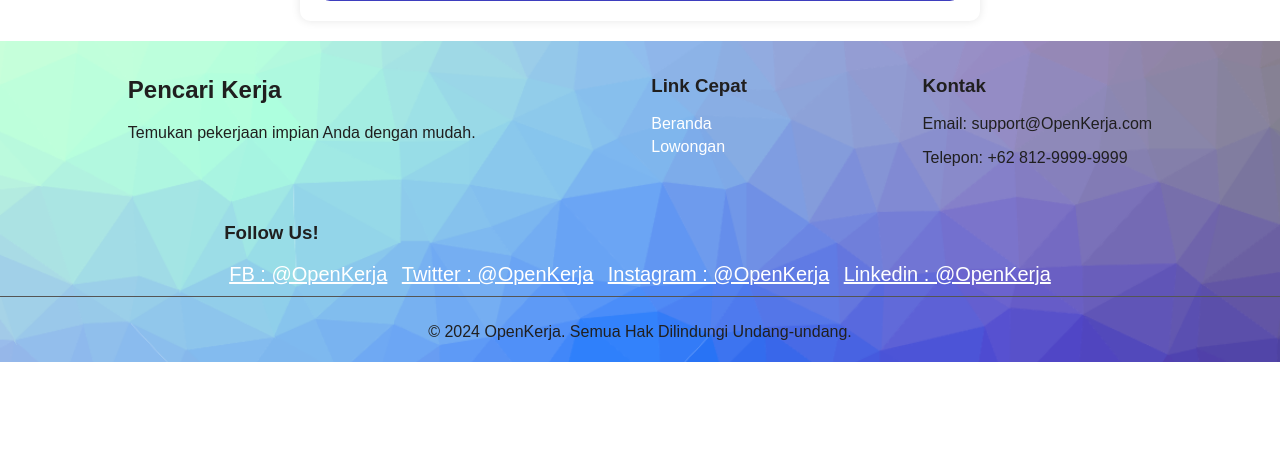
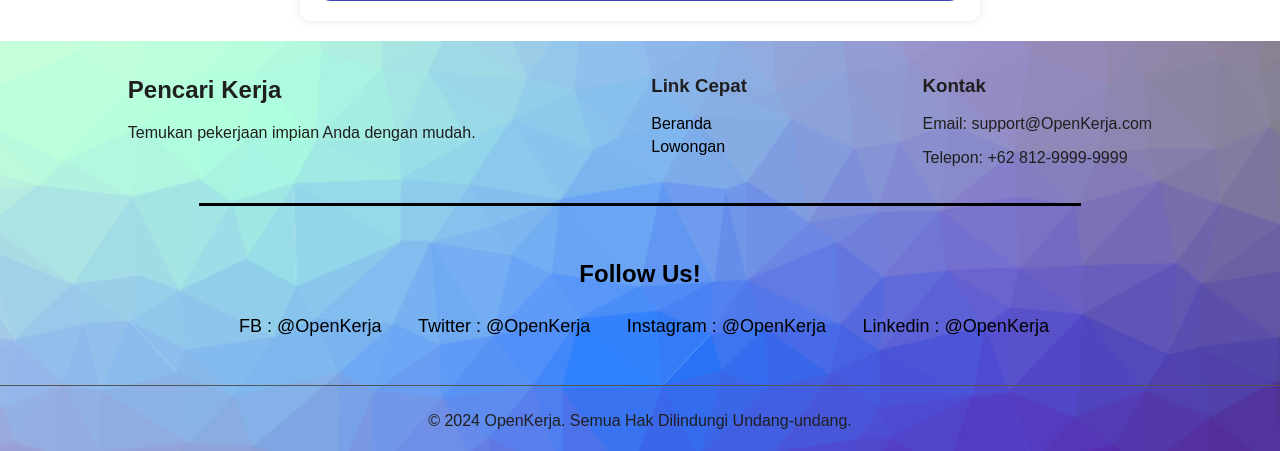
Before and after one commit to TomasBeckett/Project_ProgWeb, a PHP site: page /Pages/pengajuan.php in a window 1280 px wide. Shown: the part 1298-1749 px from the top of the page. Before the commit the page ends 1660 px from the top, so only its background shows below. Run offline with PHP 8.4, Linux system fonts and the light colour scheme; data that the repository does not hold is empty.

Commit message:
Update pengajuan.css

```diff
--- a/Project_ProgWeb-main/Project_ProgWeb-main/Assets/css/pengajuan.css
+++ b/Project_ProgWeb-main/Project_ProgWeb-main/Assets/css/pengajuan.css
@@ -317,14 +317,45 @@ footer {
 }
 
 .footer-links a {
+    color: #000000;
+    text-decoration: none;
+}
+.footer-links a:hover{
+    color: #eaeef1;
+    transform: translateY(-3px);
+}
+
+.footer-social {
+
+    padding: 30px 20px;
+    text-align: center;
     color: #fff;
-    text-decoration: none;
+    border-top: 3px solid #000000;
+}
+
+.footer-social h3 {
+    font-size: 24px;
+    margin-bottom: 20px;
+    color: #000000;
 }
 
 .footer-social a {
-    margin: 5px;
-    color: #fff;
-    font-size: 20px;
+    display: inline-block;
+    margin: 8px 12px;
+    text-decoration: none;
+    color: #000;
+    font-size: 18px;
+    transition: color 0.3s ease, transform 0.3s ease;
+}
+
+.footer-social a i {
+    margin-right: 8px;
+    color: #000000;
+}
+
+.footer-social a:hover {
+    color: #eee;
+    transform: translateY(-3px);
 }
 
 .footer-bottom {
```
